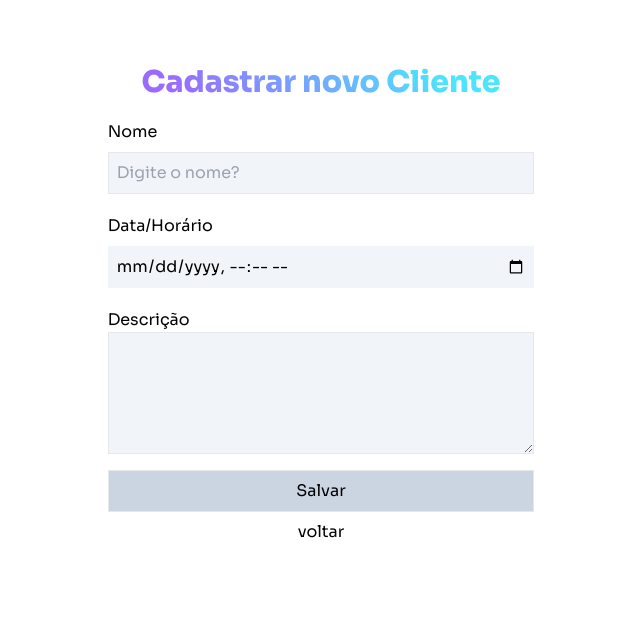
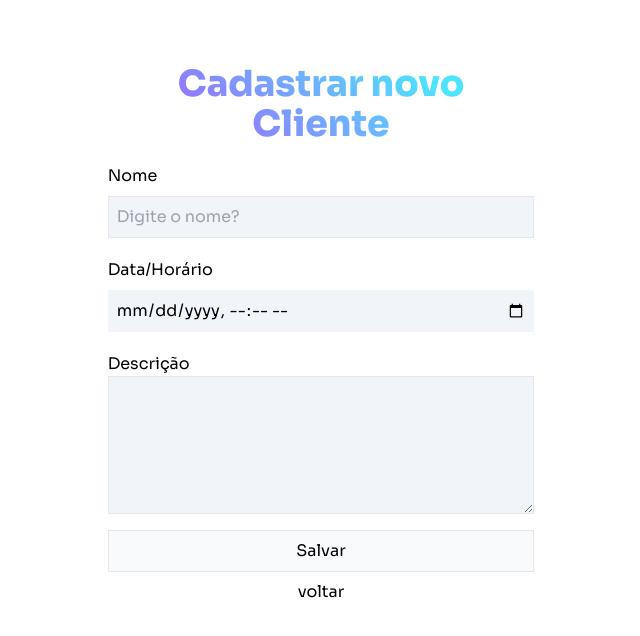
Before and after one commit to Vittor-Emanoel/agenda, a React (Vite) app: page /novo in a window 1280 px wide. Shown: the top 636 px of the page, without its empty margins (319-959 px from the left). Built offline with nearby package versions, Linux system fonts and the light colour scheme.

Commit message:
create function for back to home page

```diff
--- a/src/components/container/index.jsx
+++ b/src/components/container/index.jsx
@@ -21,7 +21,7 @@ function Container() {
 
   return (
     <div className="w-full max-h-min flex  justify-center ">
-      <div className="flex w-1/3 mt-2 flex-col gap-6">
+      <div className="flex w-1/3 h-64 mt-2 flex-col gap-6 overflow-auto">
         {dados.map((cliente) => (
           <Cliente
             key={cliente._id}
--- a/src/pages/novo/index.jsx
+++ b/src/pages/novo/index.jsx
@@ -9,13 +9,19 @@ function Novo() {
 
   const navigate = useNavigate()
 
-  const handlePost = async () => {
+  const hoToBack = () => {
+    navigate('/')
+  }
+
+  const handlePost = async (e) => {
+    e.preventDefault()
     try {
       const { data } = await axios.post('http://localhost:3000/agendamentos', {
         name: name,
         date: date,
         description: description,
       })
+      hoToBack()
     } catch (error) {
       console.log(error)
     }
@@ -23,7 +29,7 @@ function Novo() {
 
   return (
     <div className="w-1/3 flex flex-col m-auto mt-16 ">
-      <h1 className="font-extrabold text-3xl bg-transparent text-transparent bg-clip-text text-center mb-5">
+      <h1 className="font-extrabold text-4xl bg-transparent text-transparent bg-clip-text text-center mb-5">
         Cadastrar novo Cliente
       </h1>
 
@@ -45,13 +51,13 @@ function Novo() {
         />
         <label htmlFor="">Descrição</label>
         <textarea
-          className="border bg-slate-100"
+          className="border bg-slate-100 p-2"
           cols="30"
           rows="5"
           value={description}
           onChange={(e) => setDescription(e.target.value)}
         ></textarea>
-        <button className="mt-4 border p-2 bg-slate-300" onClick={handlePost}>
+        <button className="mt-4 border p-2 bg-slate-50" onClick={handlePost}>
           Salvar
         </button>
 
```
